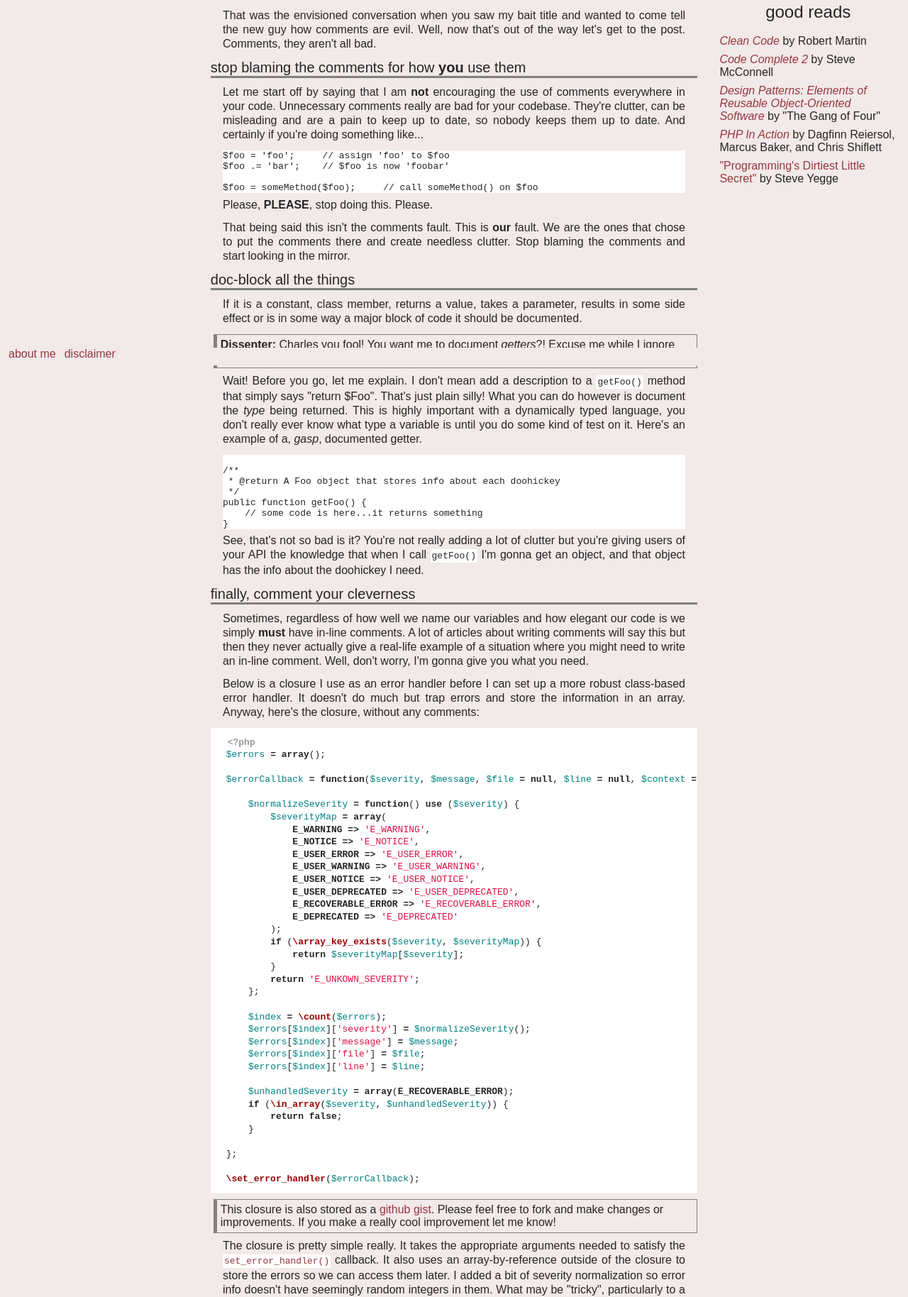
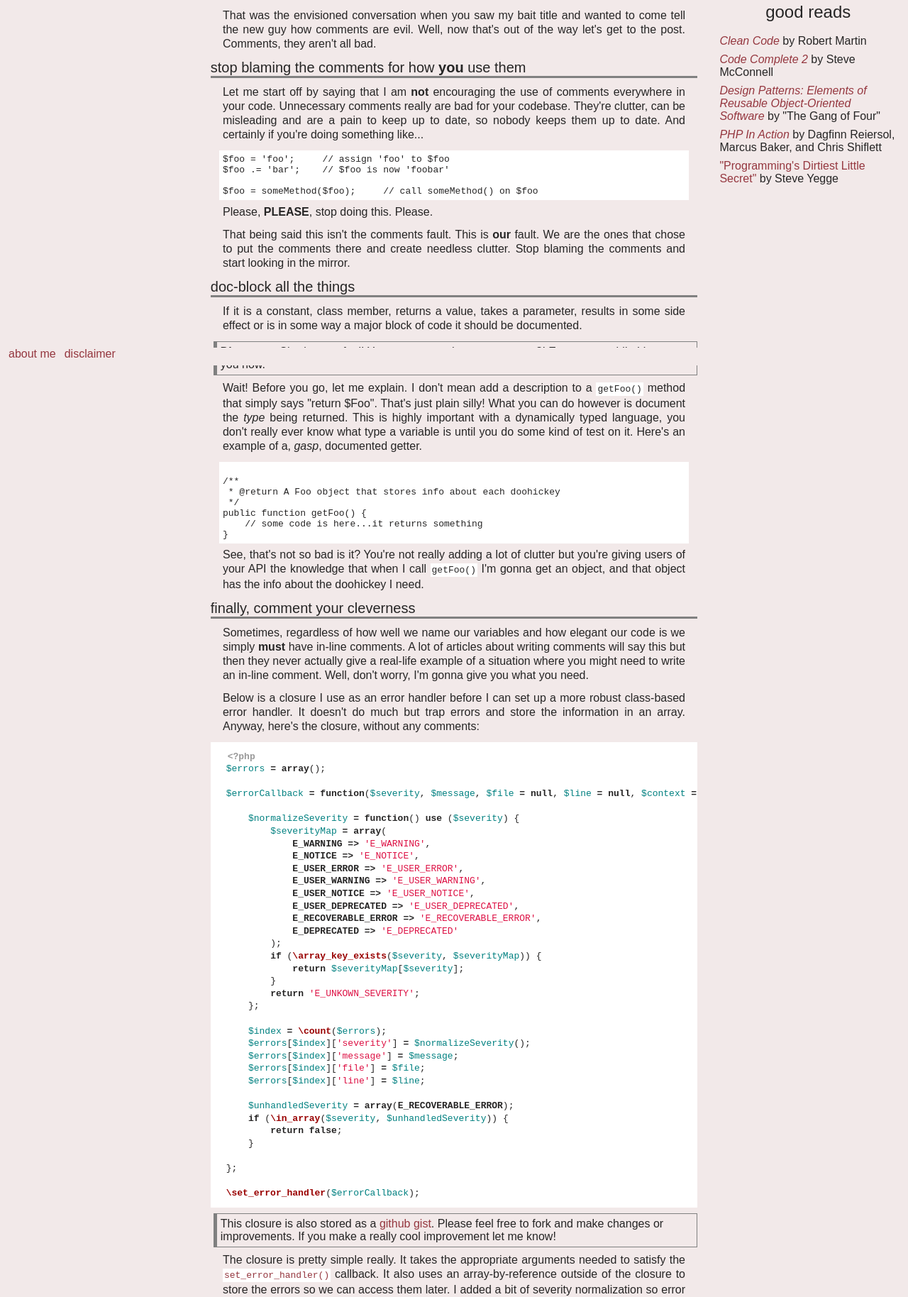
Before and after one commit to cspray/archived-blog, a Jekyll site: the page built from _posts/2012-01-02-comments-arent-evil.html, in a window 1280 px wide. Shown: the part 385-2213 px from the top of the page at 71% size. Built offline with Jekyll 4.4.1, drawn with Linux system fonts in a browser that asks for light colours.

Commit message:
UPD comments-arent-evil adding some padding to some code snippets

```diff
--- a/_posts/2012-01-02-comments-arent-evil.html
+++ b/_posts/2012-01-02-comments-arent-evil.html
@@ -38,7 +38,7 @@ bad.</p>
 code.  Unnecessary comments really are bad for your codebase.  They're clutter, can be misleading and
 are a pain to keep up to date, so nobody keeps them up to date.  And certainly if you're doing something like...</p>
 
-<pre style="background-color:white;margin-bottom:.5em;">
+<pre style="background-color:white;margin-bottom:.5em;padding:5px;">
 $foo = 'foo';     // assign 'foo' to $foo
 $foo .= 'bar';    // $foo is now 'foobar'
 
@@ -65,7 +65,7 @@ the <i>type</i> being returned.  This is highly important with a dynamically typ
 really ever know what type a variable is until you do some kind of test on it.  Here's an example of a,
 <i>gasp</i>, documented getter.</p>
 
-<pre style="background-color:white;">
+<pre style="background-color:white;padding:5px;">
 
 /**
  * @return A Foo object that stores info about each doohickey
```
